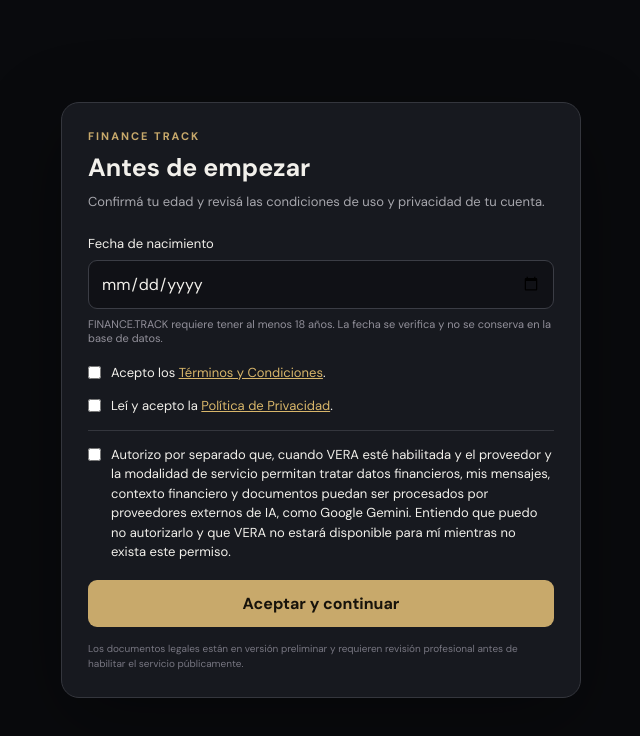
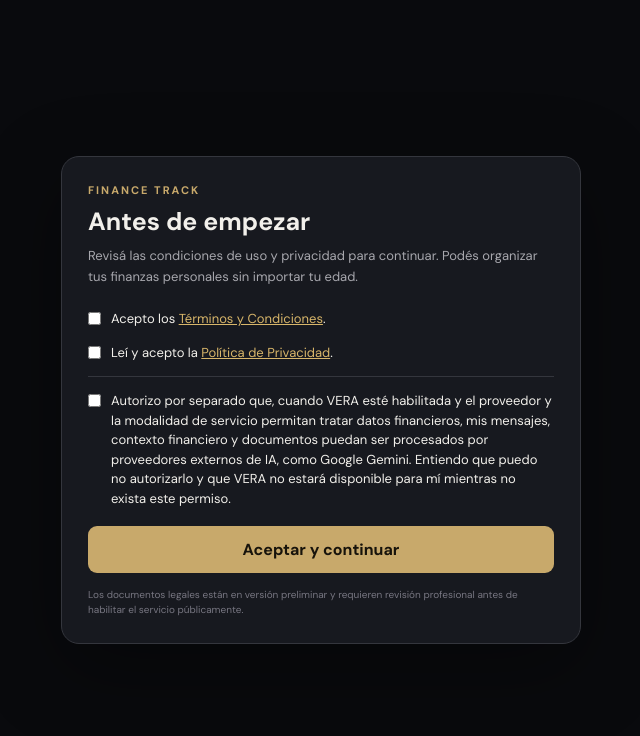
Before and after one commit to 9fwkhmmnr2-dev/balance-ai, a Next.js app: page /legal/accept in a window 1280 px wide. Shown: the top 736 px of the page, without its empty margins (319-959 px from the left). Built offline with nearby package versions, Linux system fonts and the light colour scheme.

Commit message:
Remove age verification from legal acceptance

```diff
--- a/app/legal/accept/page.tsx
+++ b/app/legal/accept/page.tsx
@@ -4,11 +4,9 @@ import { useState } from "react";
 import Link from "next/link";
 import { useRouter } from "next/navigation";
 import { supabase } from "@/lib/supabase";
-import { MINIMUM_AGE_YEARS } from "@/lib/legal-versions";
 
 export default function LegalAcceptancePage() {
   const router = useRouter();
-  const [birthDate, setBirthDate] = useState("");
   const [acceptedTerms, setAcceptedTerms] = useState(false);
   const [acceptedPrivacy, setAcceptedPrivacy] = useState(false);
   const [aiDataConsent, setAiDataConsent] = useState(false);
@@ -22,10 +20,6 @@ export default function LegalAcceptancePage() {
       setError("Tenés que aceptar los Términos y la Política de Privacidad.");
       return;
     }
-    if (!birthDate) {
-      setError("Ingresá tu fecha de nacimiento.");
-      return;
-    }
     setLoading(true);
     try {
       const { data: sessionData, error: sessionError } = await supabase.auth.getSession();
@@ -36,7 +30,7 @@ export default function LegalAcceptancePage() {
       const response = await fetch("/api/legal/accept", {
         method: "POST",
         headers: { "Content-Type": "application/json", Authorization: `Bearer ${sessionData.session.access_token}` },
-        body: JSON.stringify({ birthDate, acceptedTerms, acceptedPrivacy, aiDataConsent }),
+        body: JSON.stringify({ acceptedTerms, acceptedPrivacy, aiDataConsent }),
       });
       const payload = await response.json();
       if (!response.ok) {
@@ -61,11 +55,8 @@ export default function LegalAcceptancePage() {
       <form onSubmit={submit} style={{ width: "100%", maxWidth: 520, background: "#17191F", border: "1px solid #34363D", borderRadius: 18, padding: 26, boxShadow: "0 24px 80px rgba(0,0,0,.35)" }}>
         <p style={{ color: "#C8A96B", fontSize: 11, letterSpacing: 2, fontWeight: 700 }}>FINANCE TRACK</p>
         <h1 style={{ fontSize: 25, margin: "8px 0" }}>Antes de empezar</h1>
-        <p style={{ color: "#A7A7AD", fontSize: 13, lineHeight: 1.6, marginBottom: 22 }}>Confirmá tu edad y revisá las condiciones de uso y privacidad de tu cuenta.</p>
+        <p style={{ color: "#A7A7AD", fontSize: 13, lineHeight: 1.6, marginBottom: 22 }}>Revisá las condiciones de uso y privacidad para continuar. Podés organizar tus finanzas personales sin importar tu edad.</p>
 
-        <label style={{ display: "block", fontSize: 13, marginBottom: 8 }}>Fecha de nacimiento</label>
-        <input type="date" required value={birthDate} onChange={e => setBirthDate(e.target.value)} max={new Date().toISOString().slice(0,10)} style={{ width: "100%", boxSizing: "border-box", padding: 12, borderRadius: 9, border: "1px solid #3B3D45", background: "#101116", color: "#F2F0EB", marginBottom: 18 }} />
-        <p style={{ color: "#92909A", fontSize: 11, marginTop: -10, marginBottom: 18 }}>FINANCE.TRACK requiere tener al menos {MINIMUM_AGE_YEARS} años. La fecha se verifica y no se conserva en la base de datos.</p>
 
         <div style={{ display: "grid", gap: 14, margin: "18px 0" }}>
           <label style={{ display: "flex", gap: 10, alignItems: "flex-start", fontSize: 13, lineHeight: 1.5 }}>
```
